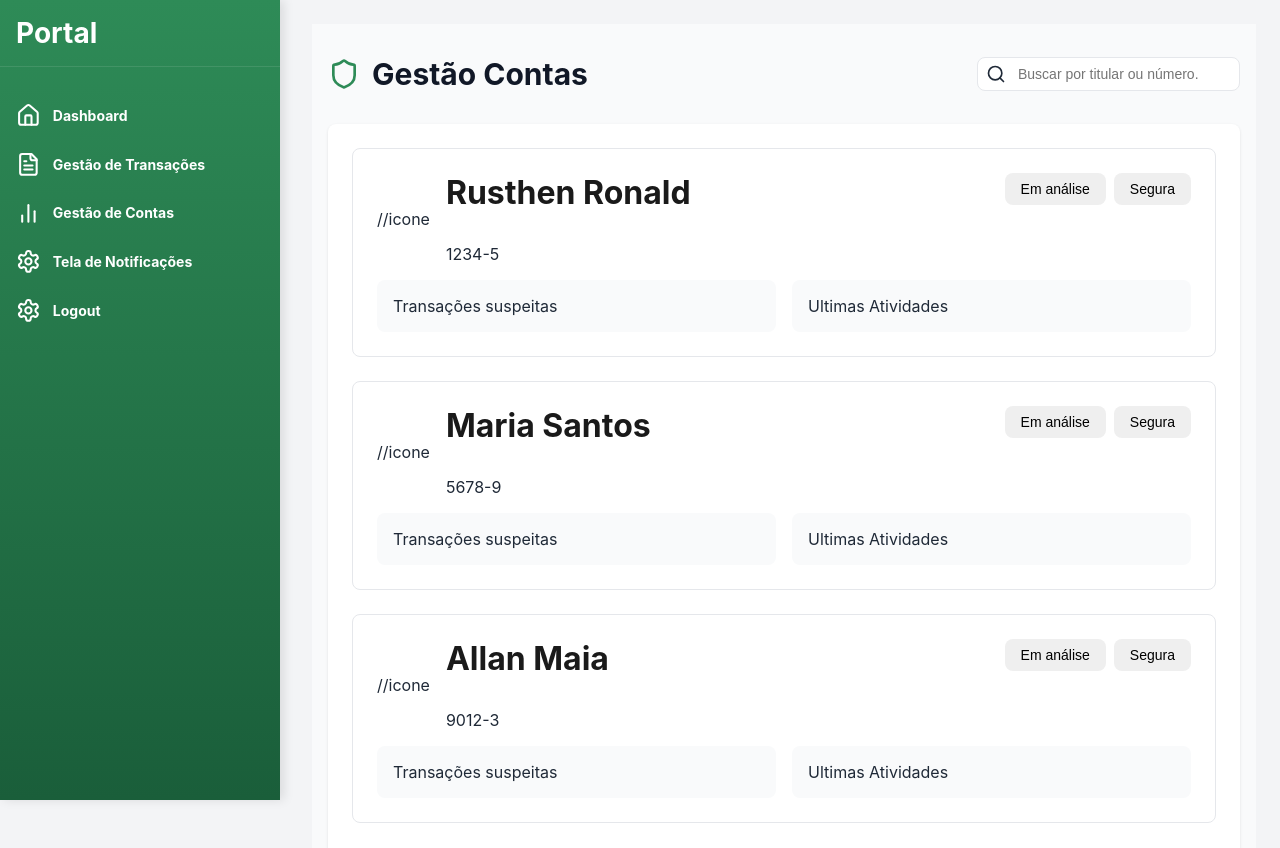
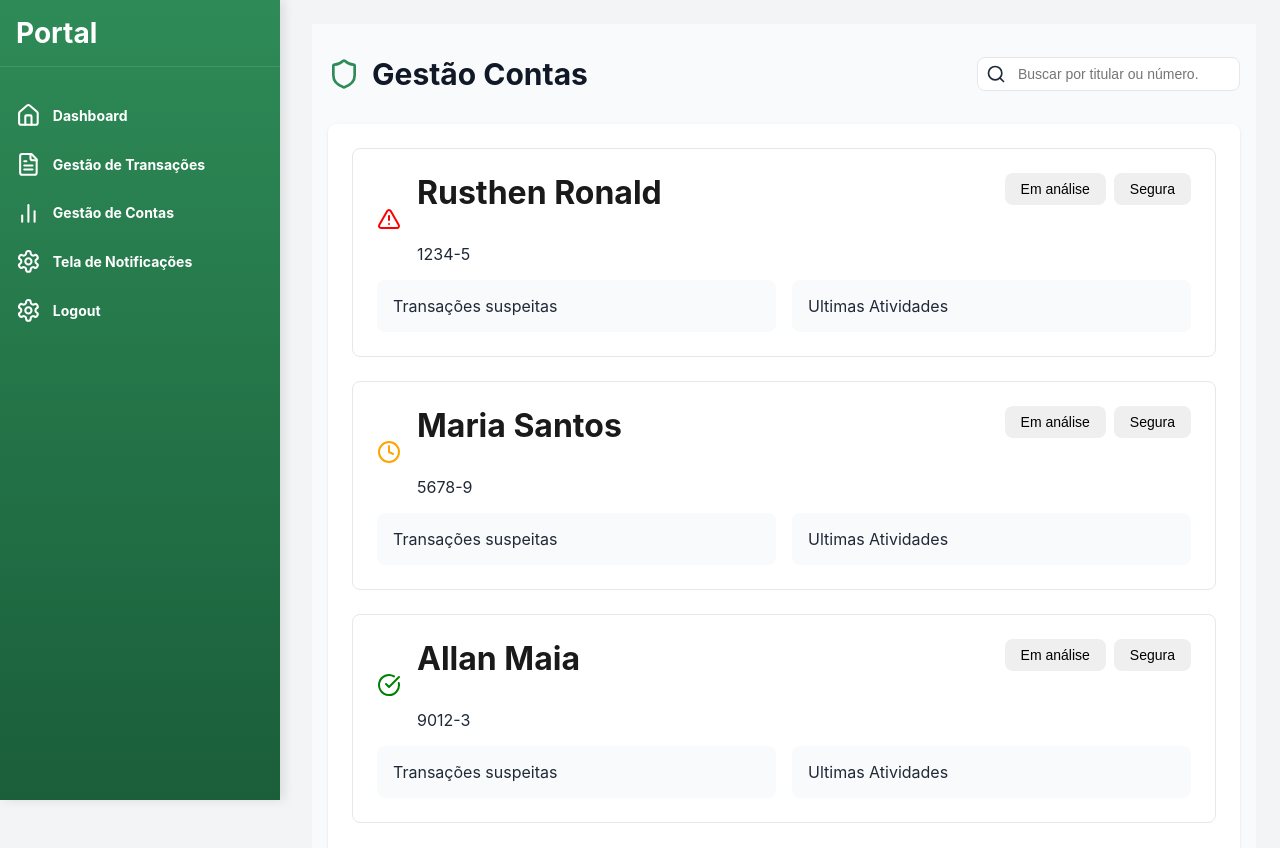
Before and after one commit to RusthenRonald2006/Portal-de-analise-em-anomalias-transacionais, a React (Create React App) app in the folder detec-anomalias/: page /gestaocontas in a window 1280 px wide. Built offline with nearby package versions, Linux system fonts and the light colour scheme; the HTML template or start-up script is replaced by a standard one.

Commit message:
renderizando icones

```diff
--- a/detec-anomalias/src/components/Pages/GestaoContas.js
+++ b/detec-anomalias/src/components/Pages/GestaoContas.js
@@ -14,7 +14,7 @@ function GestaoContas(){
                 data:"2024-03-15",
                 valor: 15000.00
             },
-            Status:"suspeita"
+            status:"suspeita"
         },{
             id: '2',
             numero: '5678-9',
@@ -88,7 +88,7 @@ function GestaoContas(){
                                 <div className={styles.account_item} key={contas.id}>
                                 <div className={styles.account_header}>
                                     <div className={styles.account_info}>
-                                        //icone
+                                        {getstatusIcon(contas.status)}
                                         <div>
                                             <h1>{contas.titular}</h1>
                                             <p>{contas.numero}</p>
```
